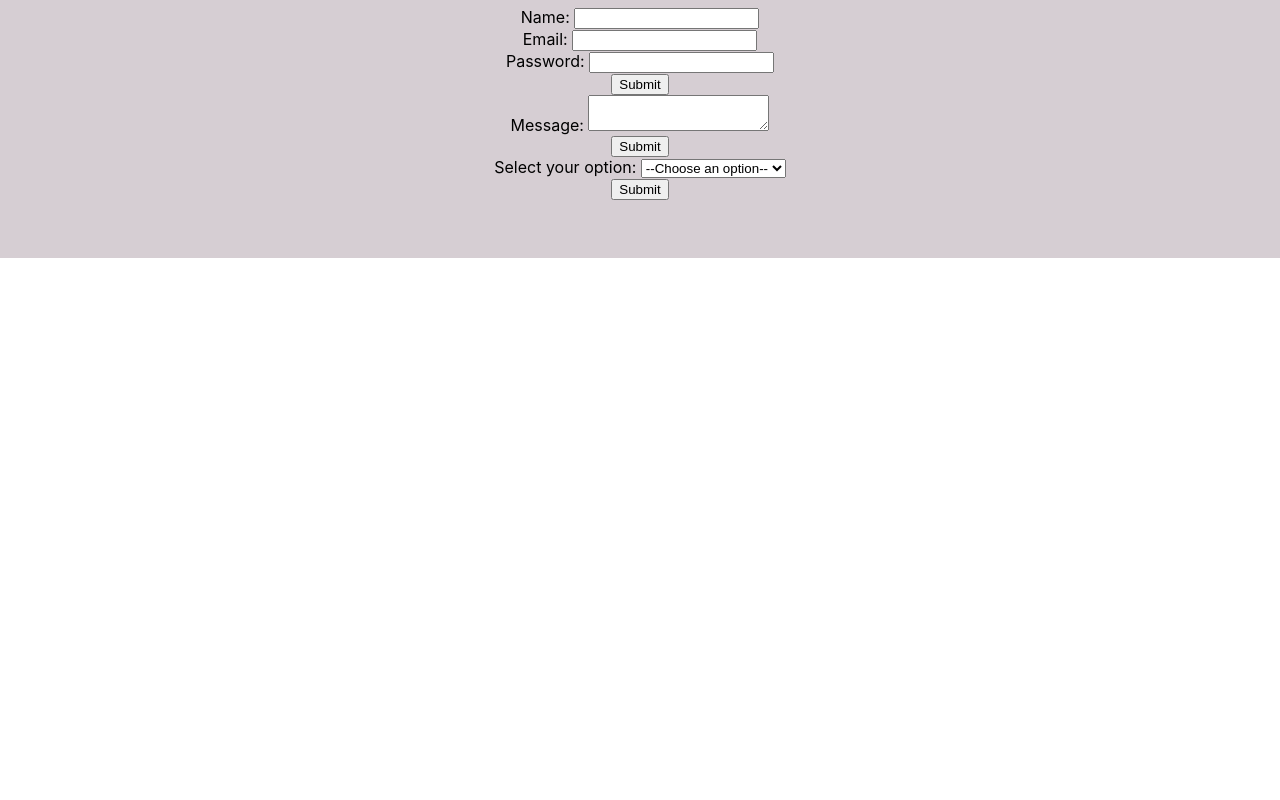
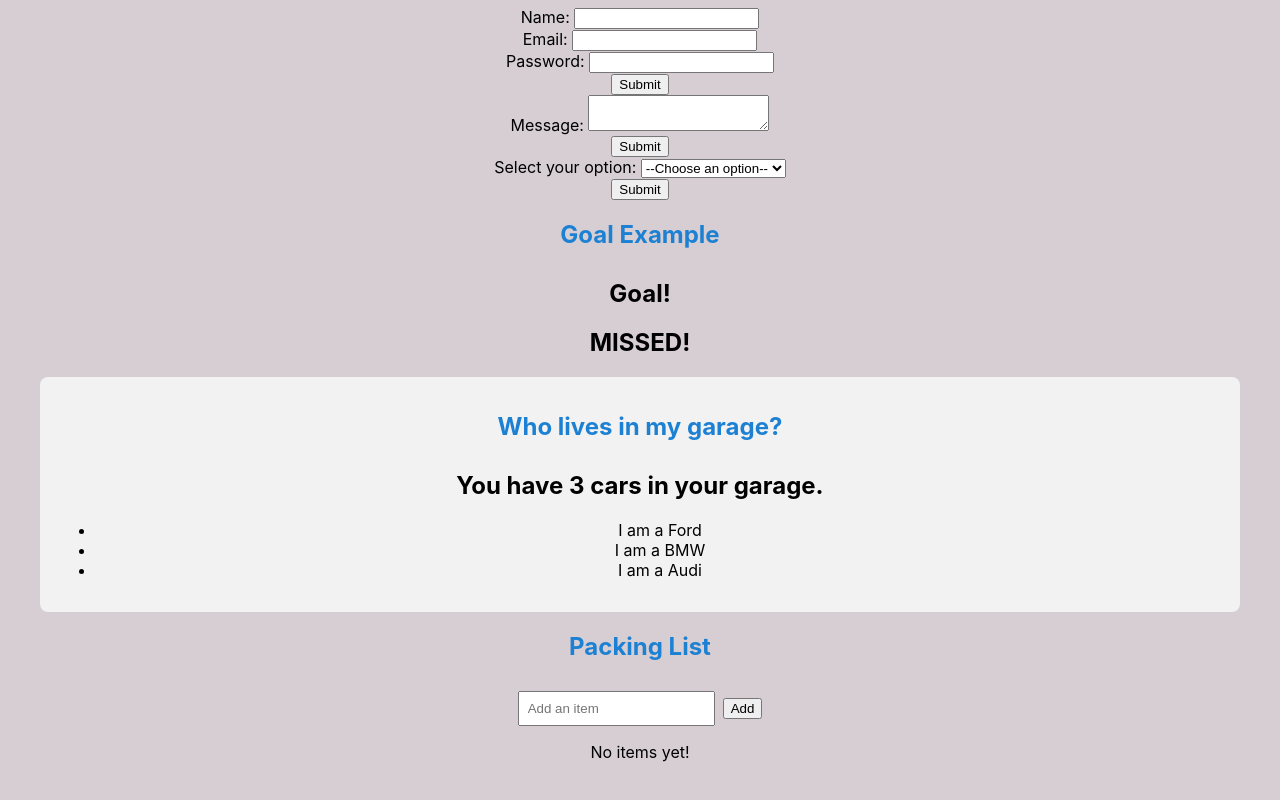
Before and after one commit to MERCY20247/React-assignment, a React (Create React App) app: page / in a window 1280 px wide. Shown: the part 622-1422 px from the top of the page. Before the commit the page ends 880 px from the top, so only its background shows below. Built offline with nearby package versions, Linux system fonts and the light colour scheme.

Commit message:
Form assignment

```diff
--- a/src/App.js
+++ b/src/App.js
@@ -28,15 +28,27 @@ export default App;
 
 import './App.css';
 import './Greet.css';
+
 import Greet from './Greet';
-
 import UserForm from "./UserForm";
 import TextAreaForm from "./TextAreaForm";
 import SelectForm from "./SelectForm";
 
+
+import Goal from './components/Goal/Goal';
+import Garage from './components/Garage/Garage';
+import PackingList from './components/PackingList/PackingList';
+
 function App() {
+  const cars = [
+    { id: 1, brand: 'Ford' },
+    { id: 2, brand: 'BMW' },
+    { id: 3, brand: 'Audi' }
+  ];
+
   return (
     <div className="App">
+      {/* Greeting Cards */}
       <section>
         <h1>Greeting Cards</h1>
         <Greet
@@ -59,12 +71,30 @@ function App() {
         />
       </section>
 
+      {/* Form   */}
       <section>
         <h1>Form Examples</h1>
         <UserForm />
         <TextAreaForm />
         <SelectForm />
       </section>
+
+      {/*  Goals*/}
+      <section>
+        <h1>Goal Example</h1>
+        <Goal isGoal={true} />
+        <Goal isGoal={false} />
+      </section>
+
+      {/* Garage  */}
+      <section>
+        <Garage cars={cars} />
+      </section>
+
+      {/*  Packing List  */}
+      <section>
+        <PackingList />
+      </section>
     </div>
   );
 }
--- /dev/null
+++ b/src/components/Garage/Car.js
@@ -0,0 +1,5 @@
+function Car(props) {
+  return <li>I am a {props.brand}</li>;
+}
+
+export default Car;
--- /dev/null
+++ b/src/components/Garage/Garage.css
@@ -0,0 +1,5 @@
+.garage {
+  background: #f2f2f2;
+  padding: 1rem;
+  border-radius: 8px;
+}
--- /dev/null
+++ b/src/components/Garage/Garage.js
@@ -0,0 +1,26 @@
+import Car from './Car';
+import './Garage.css';
+
+function Garage(props) {
+  const cars = props.cars;
+
+  return (
+    <div className="garage">
+      <h1>Who lives in my garage?</h1>
+      {cars.length > 0 ? (
+        <>
+          <h2>You have {cars.length} cars in your garage.</h2>
+          <ul>
+            {cars.map((car) => (
+              <Car key={car.id} brand={car.brand} />
+            ))}
+          </ul>
+        </>
+      ) : (
+        <h2>No cars in the garage.</h2>
+      )}
+    </div>
+  );
+}
+
+export default Garage;
--- /dev/null
+++ b/src/components/Goal/Goal.css
@@ -0,0 +1,7 @@
+.goal-made {
+  color: green;
+}
+
+.goal-missed {
+  color: red;
+}
--- /dev/null
+++ b/src/components/Goal/Goal.js
@@ -0,0 +1,12 @@
+import MadeGoal from './MadeGoal';
+import MissedGoal from './MissedGoal';
+
+function Goal(props) {
+  const isGoal = props.isGoal;
+  if (isGoal) {
+    return <MadeGoal />;
+  }
+  return <MissedGoal />;
+}
+
+export default Goal;
--- /dev/null
+++ b/src/components/Goal/MadeGoal.js
@@ -0,0 +1,5 @@
+function MadeGoal() {
+  return <h2 className="goal-made">Goal!</h2>;
+}
+
+export default MadeGoal;
--- /dev/null
+++ b/src/components/Goal/MissedGoal.js
@@ -0,0 +1,5 @@
+function MissedGoal() {
+  return <h2 className="goal-missed">MISSED!</h2>;
+}
+
+export default MissedGoal;
--- /dev/null
+++ b/src/components/PackingList/PackingList.css
@@ -0,0 +1,12 @@
+.packing-list {
+  margin-top: 1rem;
+}
+
+.packing-list form {
+  margin-bottom: 1rem;
+}
+
+.packing-list input {
+  padding: 0.5rem;
+  margin-right: 0.5rem;
+}
--- /dev/null
+++ b/src/components/PackingList/PackingList.js
@@ -0,0 +1,42 @@
+import { useState } from 'react';
+import './PackingList.css';
+
+function PackingList() {
+  const [items, setItems] = useState([]);
+  const [input, setInput] = useState('');
+
+  const handleSubmit = (e) => {
+    e.preventDefault();
+    if (input.trim() === '') return;
+    const newItem = { id: Date.now(), name: input };
+    setItems([...items, newItem]);
+    setInput('');
+  };
+
+  return (
+    <div className="packing-list">
+      <h1>Packing List</h1>
+      <form onSubmit={handleSubmit}>
+        <input
+          type="text"
+          placeholder="Add an item"
+          value={input}
+          onChange={(e) => setInput(e.target.value)}
+        />
+        <button type="submit">Add</button>
+      </form>
+
+      {items.length > 0 ? (
+        <ul>
+          {items.map((item) => (
+            <li key={item.id}>{item.name}</li>
+          ))}
+        </ul>
+      ) : (
+        <p>No items yet!</p>
+      )}
+    </div>
+  );
+}
+
+export default PackingList;
```
